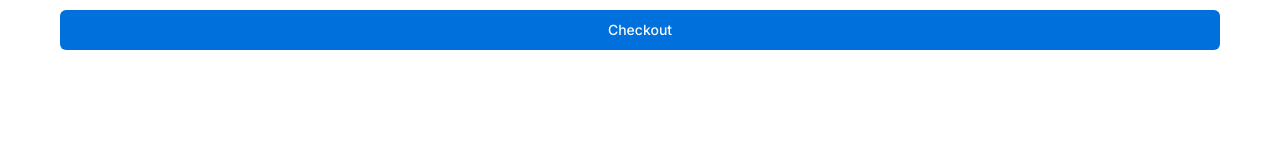
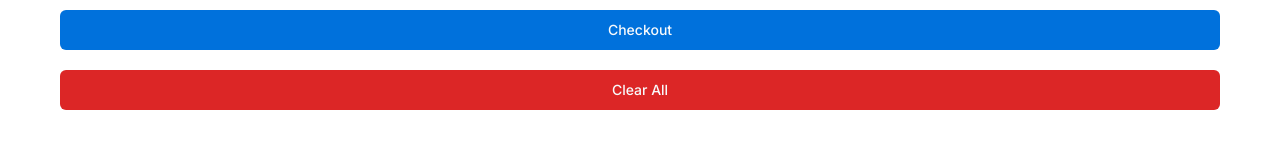
Before and after one commit to Aditya-Deshmukh9/walmart-clone, a Next.js app: page /basket in a window 1280 px wide. Shown: the part 351-500 px from the top of the page. Built offline with nearby package versions, Linux system fonts and the light colour scheme.

Commit message:
component changes

```diff
--- a/components/Basket.tsx
+++ b/components/Basket.tsx
@@ -6,6 +6,7 @@ import { useCartStore } from "@/store"
 import Image from "next/image"
 import AddToCart from "./AddToCart"
 import { Button } from "./ui/button"
+import CartRemoveall from "./CartRemoveall"
 
 function Basket() {
     const cart = useCartStore((state) => state.cart)
@@ -43,8 +44,6 @@ function Basket() {
                                     <p className="mt-4 font-bold text-right">{total}</p>
                                 </div>
                             </div>
-
-
                         </li>
                     );
                 })}
@@ -58,6 +57,7 @@ function Basket() {
                 <Button className="mt-5 h-10 bg-walmart hover:bg-walmart/50">
                     Checkout
                 </Button>
+                <CartRemoveall />
             </div>
 
         </div>
--- /dev/null
+++ b/components/CartRemoveall.tsx
@@ -0,0 +1,18 @@
+import { useCartStore } from "@/store";
+import { Button } from "./ui/button";
+
+function CartRemoveAll() {
+    const clearCart = useCartStore((state) => state.clearCart);
+
+    const handleClearCart = () => {
+        clearCart();
+    };
+
+    return (
+        <Button className="mt-5 h-10 bg-red-600 hover:bg-red-600/50" onClick={handleClearCart}>
+            Clear All
+        </Button>
+    );
+}
+
+export default CartRemoveAll;
--- a/components/RemoveFromCart.tsx
+++ b/components/RemoveFromCart.tsx
@@ -9,11 +9,8 @@ function RemoveFromCart({ product }: { product: Product }) {
     )
 
     const handleRemove = () => {
-        console.log("remove from cart", product.meta.sku);
         removeFromCart(product)
     }
-
-
 
     return (
         <Button className="bg-walmart hover:bg-walmart/50" onClick={handleRemove}>-</Button>
--- a/store.ts
+++ b/store.ts
@@ -7,6 +7,7 @@ interface CartSlice {
   cart: Product[];
   addToCart: (product: Product) => void;
   removeFromCart: (product: Product) => void;
+  clearCart: () => void;
 }
 
 export const useCartStore = create<CartSlice>()(
@@ -31,6 +32,9 @@ export const useCartStore = create<CartSlice>()(
             return { cart: newCart };
           });
         },
+        clearCart: () => {
+          set({ cart: [] }); // Clear the cart by setting it to an empty array
+        },
       }),
       {
         name: "shopping-cart-storage",
```
Also changed, not shown: in.js (deleted).
